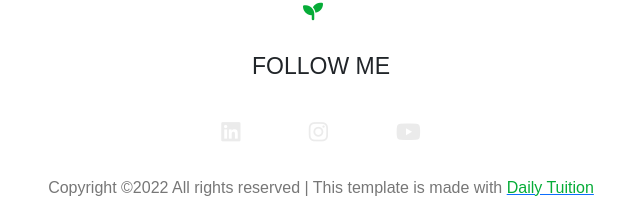
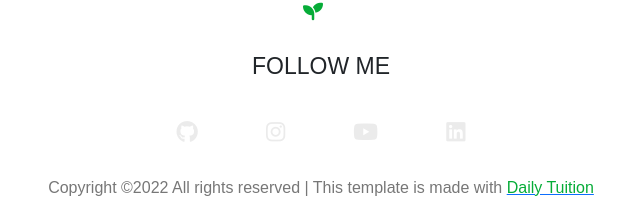
Before and after one commit to Bard2803/Portfolio-Website, a Flask app: page / in a window 1280 px wide. Shown: the part 2846-3062 px from the top of the page, without its empty margins (319-959 px from the left). Run offline with Flask 2, Linux system fonts and the light colour scheme.

Commit message:
Adjusts footers coloring

```diff
--- a/static/global.css
+++ b/static/global.css
@@ -76,7 +76,6 @@ button:hover
     font: normal bold 39px/ 40px var(--roboto);
 }
 
-
 .navbar_fixed{
     position: fixed;
     width: 100%;
--- a/static/styles.css
+++ b/static/styles.css
@@ -153,8 +153,18 @@ footer.footer-area .social a > i{
     color: var(--border-color);
 }
 
-footer.footer-area .social a:hover > i{
-    color: var(--primary-color);
+
+footer.footer-area .social a:hover .fa-github {
+    color: rgb(32, 30, 30);
+}
+footer.footer-area .social a:hover .fa-instagram {
+    color: rgb(138, 16, 77);
+}
+footer.footer-area .social a:hover .fa-youtube {
+    color: red;
+}
+footer.footer-area .social a:hover .fa-linkedin {
+    color:rgb(14, 91, 235);
 }
 
 
--- a/templates/layout.html
+++ b/templates/layout.html
@@ -1,6 +1,6 @@
 <!DOCTYPE html>
 
-<!-- Created with help of the following tutorial https://www.youtube.com/watch?v=dgKSqz3it50&t=1393s -->
+<!-- Front end created with help of the following tutorial https://www.youtube.com/watch?v=dgKSqz3it50&t=1393s -->
 
 <html lang="en">
     <head>
@@ -12,6 +12,7 @@
         <link href="/static/responsive.css" rel="stylesheet">
 
         <title>BARD</title>
+        <link rel="icon" type="image/x-icon" href="/static/images/seedling-solid.svg" class="fa-solid fa-seedling">
     </head>
     <body>
         <!-- ===================================================================START HEADER================================================================ -->
@@ -20,7 +21,7 @@
             <div class="main-menu">
                 <nav class="navbar navbar-expand-lg">
                     <div class="container-fluid">
-                      <a class="navbar-brand" href="#"><i class="fa-solid fa-seedling"></i></a>
+                      <a class="navbar-brand" href="/"><i class="fa-solid fa-seedling"></i></a>
                       <button class="navbar-toggler" type="button" data-bs-toggle="collapse" data-bs-target="#navbarSupportedContent" aria-controls="navbarSupportedContent" aria-expanded="false" aria-label="Toggle navigation">
                         <span class="navbar-toggler-icon"></span>
                       </button>
@@ -63,9 +64,10 @@
                     </div>
                     <div class="social text-center">
                         <h5 class="text-uppercase">Follow me</h5>
-                        <a href="#"><i class="fab fa-linkedin"></i></a>
-                        <a href="#"><i class="fab fa-instagram"></i></a>
-                        <a href="#"><i class="fab fa-youtube"></i></a>
+                        <a href="https://github.com/Bard2803"><i class="fab fa-github"></i></a>
+                        <a href="https://www.instagram.com/drabard/"><i class="fab fa-instagram"></i></a>
+                        <a href="https://www.youtube.com/channel/UC98NrqRw7P2uX891LMhcgWw"><i class="fab fa-youtube"></i></a>
+                        <a href="https://www.linkedin.com/in/bartlomiej-palus-40b72b115/"><i class="fab fa-linkedin"></i></a>
                     </div>
                     <div class="copyrights text-center">
                         <p class="para">
```
Also changed, not shown: static/images/seedling-solid.svg (added).
